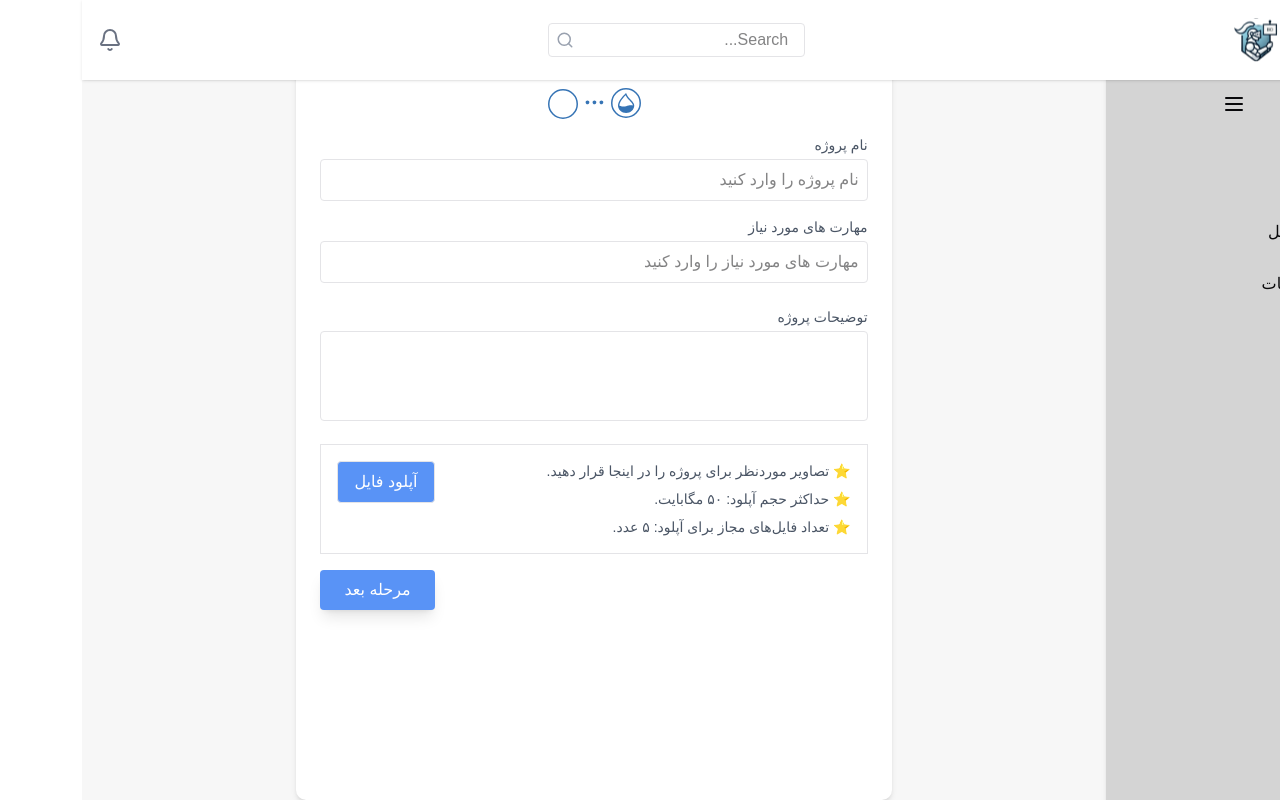
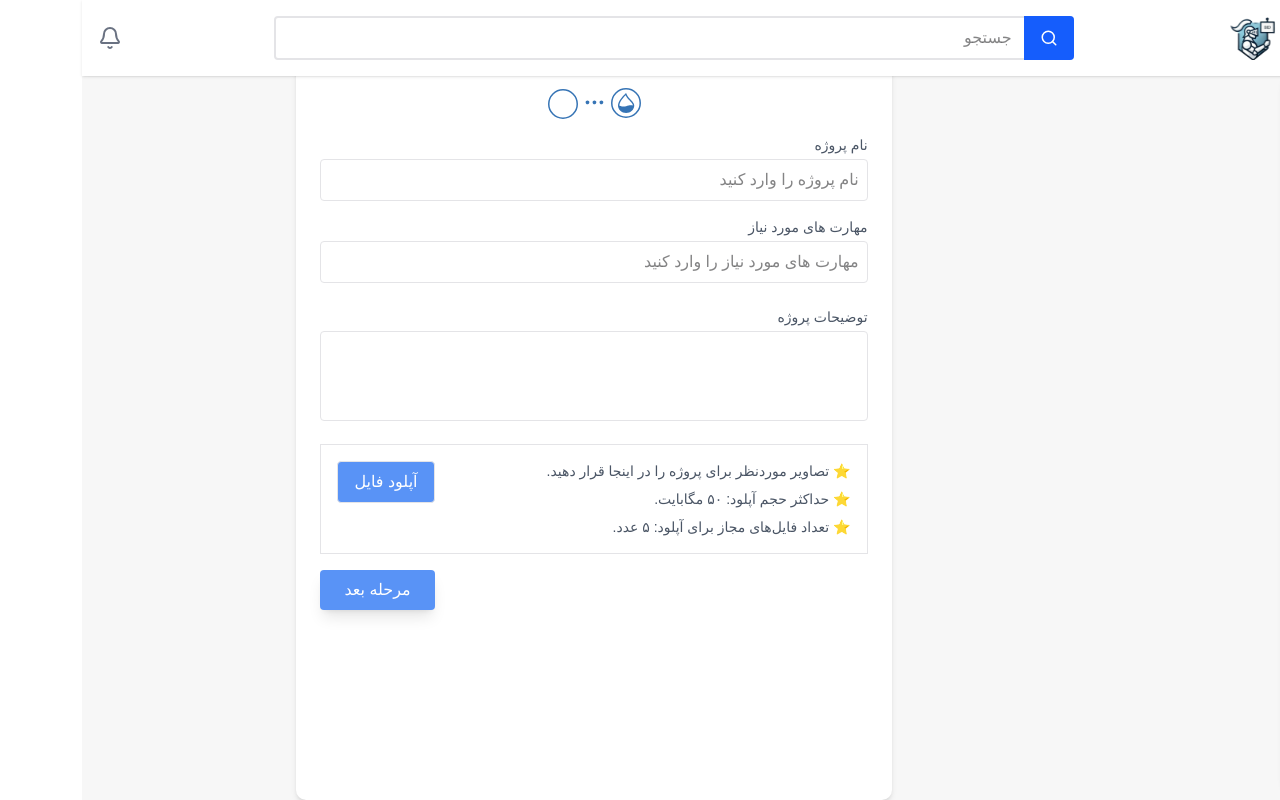
Before and after one commit to NiflheimDevs/FrontEnd, a React (Vite) app in the folder niflheim/: page /createproject in a window 1280 px wide. Built offline with nearby package versions, Linux system fonts and the light colour scheme.

Commit message:
fix(add header and sidebar)

```diff
--- a/niflheim/src/pages/CreateProject/CreateProject.tsx
+++ b/niflheim/src/pages/CreateProject/CreateProject.tsx
@@ -1,128 +1,23 @@
 import React from "react";
-import { Upload } from "lucide-react";
+import Header from "@/components/DashboardComp/Header";
+import Sidebar from "@/components/DashboardComp/Sidebar";
 import step from "@/assets/CreateProject/step1.svg";
-// const CreateProject: React.FC = () => {
-//   return (
-//     <div className="max-w-lg mx-auto p-6">
-//         <div className="mb-4">
-//         <img src={step} alt="Step 1" />
-//       </div>
-//       <div className="mb-4">
-//         <label className="block text-sm text-gray-600" htmlFor="project-name">
-//           نام پروژه
-//         </label>
-//         <input
-//           id="project-name"
-//           type="text"
-//           placeholder="نام پروژه را وارد کنید"
-//           className="w-full p-2 mt-1 border rounded focus:ring focus:ring-blue-300"
-//         />
-//       </div>
-//       <div className="mb-4">
-//         <label className="block text-sm text-gray-600" htmlFor="">
-//            مهارت های مورد نیاز
-//         </label>
-//         <input
-//           id="username"
-//           type="text"
-//           placeholder="مهارت های مورد نیاز را وارد کنید"
-//           className="w-full p-2 mt-1 border rounded focus:ring focus:ring-blue-300"
-//         />
-//       </div>
-
-
-//       <div className="mb-4">
-//         <label className="block text-sm text-gray-600" htmlFor="bio">
-//           توضیحات پروژه
-//         </label>
-//         <textarea
-//           id="bio"
-//           placeholder=""
-//           className="w-full p-2 mt-1 border rounded resize-none focus:ring focus:ring-blue-300"
-//           rows={3}
-//         ></textarea>
-//       </div>
-
-//       <div className="flex items-center justify-between">
-//         <label
-//           htmlFor="resume-upload"
-//           className="flex items-center gap-2 px-4 py-2 border rounded cursor-pointer bg-[#5993F6] hover:bg-[#3E79DE] text-[#FFFFFF]"
-//         >
-//           <Upload size={18} /> آپلود فایل
-//         </label>
-//         <input type="file" className="hidden" id="resume-upload" />
-//       </div>
-//       <button
-//             className="cursor-pointer bg-[#5993F6] px-4 py-2 rounded shadow-lg hover:bg-[#3E79DE] text-[#FFFFFF] "
-//           >
-//             مرحله بعد
-//           </button>
-//     </div>
-//   );
-// };
-
-// export default CreateProject;
-
-
 import { useState } from "react";
 import { Bell, Search, Menu } from "lucide-react";
-// import { Button } from "@/components/ui/button";
-import LOGO from "@/assets/BIDLANCERLOGO.svg";
 
 const CreateProject: React.FC = () => {
-  const [isSidebarOpen, setIsSidebarOpen] = useState(true);
-
+  const [isSidebarOpen, setIsSidebarOpen] = useState(false);
+  const toggleSidebar = () => {
+    setIsSidebarOpen(!isSidebarOpen);
+  };
   return (
     <div className="flex h-screen bg-gray-100">
-      {/* Sidebar (Hidden on mobile) */}
-      <aside
-        className={`hidden lg:flex fixed top-16 right-0 h-full bg-[#D4D4D4] p-5 shadow-md transition-transform ${
-          isSidebarOpen ? "w-64" : "w-16"
-        } duration-300 flex-col items-center z-50`}
-      >
-        <button
-          onClick={() => setIsSidebarOpen(!isSidebarOpen)}
-          className="p-2 mb-4"
-        >
-          <Menu size={24} />
-        </button>
-        {isSidebarOpen && (
-          <nav className="mt-5 space-y-3 w-full text-right pr-4">
-            <a href="#" className="block p-2 rounded hover:bg-gray-200">
-              خانه
-            </a>
-            <a href="#" className="block p-2 rounded hover:bg-gray-200">
-              پروفایل
-            </a>
-            <a href="#" className="block p-2 rounded hover:bg-gray-200">
-              تنظیمات
-            </a>
-          </nav>
-        )}
-      </aside>
-
+      {/* Sidebar */}
+      <Sidebar isSidebarOpen={isSidebarOpen} toggleSidebar={toggleSidebar} />
       {/* Main Content */}
       <main className="flex-1 flex flex-col pt-16 w-full bg-[#F7F7F7] lg:pr-64">
         {/* Header */}
-        <header className="fixed top-0 left-0 right-0 z-50 bg-white p-4 shadow flex justify-between items-center">
-          <div className="flex items-center justify-between gap-4">
-            <label htmlFor="">بیدلنسر</label>
-            <img src={LOGO} alt="Logo" className="h-12 w-12" />
-          </div>
-          <div className="relative">
-            <input
-              type="text"
-              placeholder="Search..."
-              className="pl-8 pr-4 py-1 border rounded"
-            />
-            <Search
-              className="absolute left-2 top-1/2 transform -translate-y-1/2 text-gray-400"
-              size={18}
-            />
-          </div>
-          <Bell className="text-gray-500 cursor-pointer" />
-        </header>
-
+          <Header toggleSidebar={toggleSidebar} />
         {/* Create Field */}
         <div className="flex justify-center px-4 sm:w-full sm:h-screen md:w-full md:h-screen">
         <div className="w-[90%] sm:w-[60%]  p-6 bg-white rounded-lg shadow-md">
```
Also changed, not shown: niflheim/src/pages/CreateProject/SeconPage.tsx (added).
